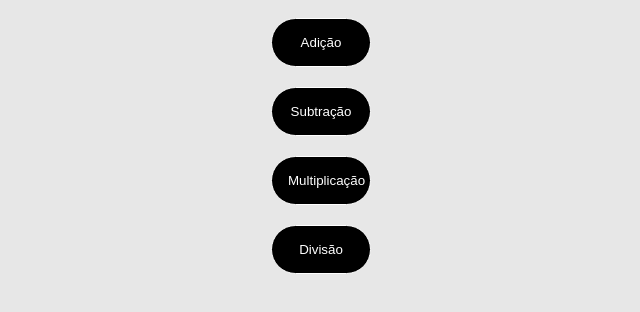
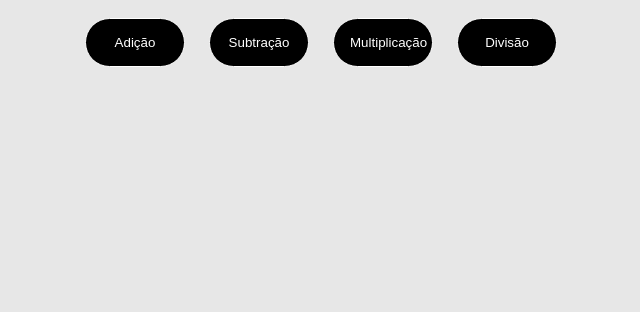
Before and after one commit to luiscarriel/Calculadora, a plain HTML site: page index.html in a window 1280 px wide. Shown: the whole page, without its empty margins (319-959 px from the left). Drawn offline with Linux system fonts and the light colour scheme.

Commit message:
feat: start code completed

```diff
--- a/index.html
+++ b/index.html
@@ -1,5 +1,6 @@
 <!DOCTYPE html>
 <html lang="pt-br">
+
 <head>
 
     <link rel="stylesheet" href="style.css">
@@ -13,22 +14,18 @@
     <div class="container-principal">
         <div class="container">
             <button onclick="adicao()">Adição</button>
+            <button onclick="subtracao()">Subtração</button>
+            <button onclick="multiplicacao()">Multiplicação</button>
+            <button onclick="divisao()">Divisão</button>
 
-        </div>
-        <div class="container">
-            <button onclick="subtracao()">Subtração</button>
-        </div>
-        <div class="container">
-            <button onclick="multiplicacao()">Multiplicação</button>
-        </div>
-        <div class="container">
-            <button onclick="divisao()">Divisão</button>
-        </div>
-        <div id="result">
-            <!-- Resultado aparece aqui -->
+            <!-- Resultado vai aparecer no "p" abaixo! -->
+            <p id="result">
+
+            </p>
         </div>
     </div>
     <!-- script -->
     <script src="script.js"></script>
 </body>
+
 </html>
```
